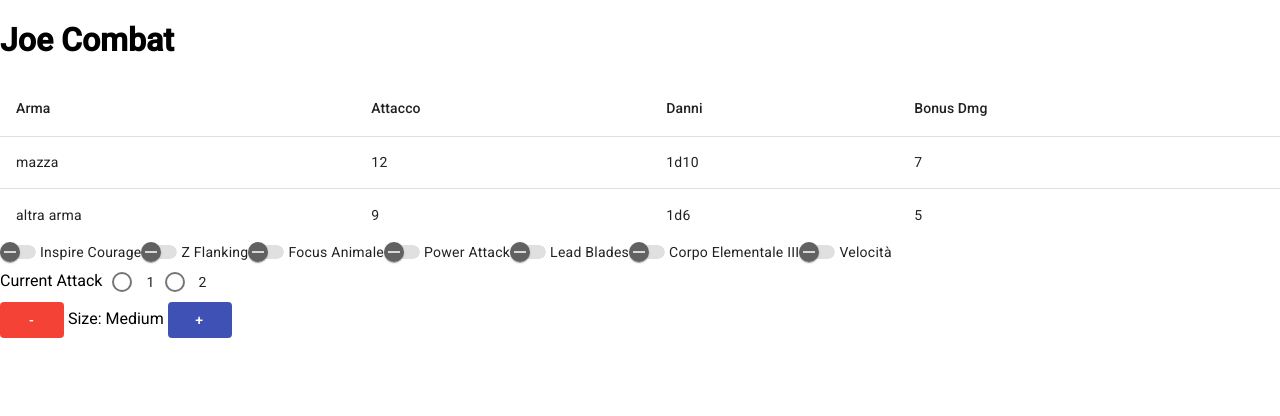
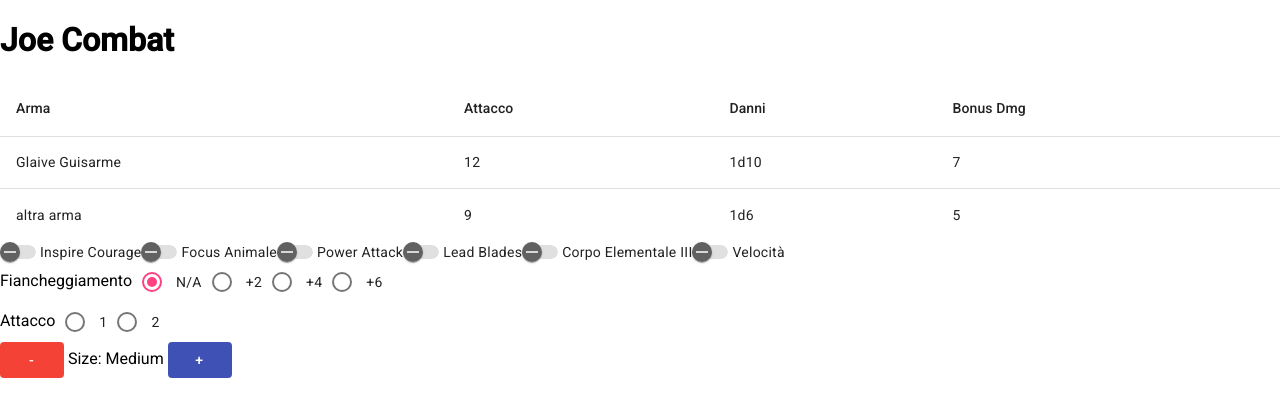
Before and after one commit to scevola44/JoeCombat, an Angular app: page / in a window 1280 px wide. Shown: the top 416 px of the page. Built offline with nearby package versions, Linux system fonts and the light colour scheme.

Commit message:
fixed flanking with options instead of fixed value

```diff
--- a/src/app/melee-table/melee-table.component.html
+++ b/src/app/melee-table/melee-table.component.html
@@ -22,7 +22,6 @@
 </table>
 
 <mat-slide-toggle (change)="toggleBonus($event, 1, 1)">Inspire Courage</mat-slide-toggle>
-<mat-slide-toggle (change)="toggleBonus($event, 4, 0)">Z Flanking</mat-slide-toggle>
 <mat-slide-toggle (change)="toggleStrengthBonus($event, 2)">Focus Animale</mat-slide-toggle>
 <mat-slide-toggle (change)="togglePowerAttack($event)">Power Attack</mat-slide-toggle>
 <mat-slide-toggle (change)="toggleLeadBlades($event)">Lead Blades</mat-slide-toggle>
@@ -30,13 +29,23 @@
 <mat-slide-toggle (change)="toggleHaste($event)">Velocità</mat-slide-toggle>
 
 <div class="row">
-    <label id="attack-iteration">Current Attack</label>
-    <mat-radio-group [(ngModel)]="currentAttackIteration">
-        @for (attackNumber of attackIterations; track attackNumber) {
-            <mat-radio-button class="example-radio-button" [value]="attackNumber">{{attackNumber.AttackNumber}}</mat-radio-button>
+    <label id="flanking">Fiancheggiamento</label>
+    <mat-radio-group [(ngModel)]="currentFlankingBonus">
+        @for (flankingOption of flankingOptions; track flankingOptions) {
+            <mat-radio-button class="example-radio-button" [value]="flankingOption.bonus">{{flankingOption.label}}</mat-radio-button>
         }
     </mat-radio-group>
 </div>
+
+<div class="row">
+    <label id="flanking">Attacco</label>
+    <mat-radio-group [(ngModel)]="currentAttackIteration">
+        @for (attack of attackIterations; track attack) {
+            <mat-radio-button class="example-radio-button" [value]="attack">{{attack.AttackNumber}}</mat-radio-button>
+        }
+    </mat-radio-group>
+</div>
+
 <div class="row">
     <button mat-flat-button color="warn" (click)="changeSize(-1)">-</button>
     Size: {{ getSize() }}
--- a/src/app/melee-table/melee-table.component.ts
+++ b/src/app/melee-table/melee-table.component.ts
@@ -17,7 +17,7 @@ export class MeleeTableComponent {
   displayedColumns: string[] = ["Arma", "Attacco", "Danni", "Bonus"];
 
   dataSource: WeaponListing[] = [{
-    "Name": "mazza",
+    "Name": "Glaive Guisarme",
     "AttackBonus": 8,
     "Damage": "1d10",
     "DamageBonus": 1,
@@ -33,8 +33,11 @@ export class MeleeTableComponent {
 
   strengthMod: number = +4;
   currentSize: number = 1;
+  currentFlankingBonus: number = 0;
+
   powerAttack: boolean = false;
   isHasted: boolean = false;
+
   currentAttackIteration: Attack = {
     "AttackNumber":1,
     "AttackPenalty": 0
@@ -48,6 +51,25 @@ export class MeleeTableComponent {
     "AttackPenalty": -5
   }];
 
+  flankingOptions: any[] = [
+    {
+      "label": "N/A",
+      "bonus": 0
+    },
+    {
+      "label": "+2",
+      "bonus": 2
+    },
+    {
+      "label": "+4",
+      "bonus": 4
+    },
+    {
+      "label": "+6",
+      "bonus": 6
+    }
+  ]
+
   calcDamageBonus(bonus: number, multiplier: number){
     return Math.floor(this.strengthMod*multiplier + bonus);
   }
@@ -59,7 +81,7 @@ export class MeleeTableComponent {
   calcAttackBonus(bonus: number){
     let powerAttackMalus = this.secondAttack() && this.powerAttack ? -4 : 0;
 
-    return bonus + this.strengthMod + this.currentAttackIteration.AttackPenalty + powerAttackMalus;
+    return bonus + this.strengthMod + this.currentAttackIteration.AttackPenalty + this.currentFlankingBonus + powerAttackMalus;
   }
 
   getSize(): string {
```
